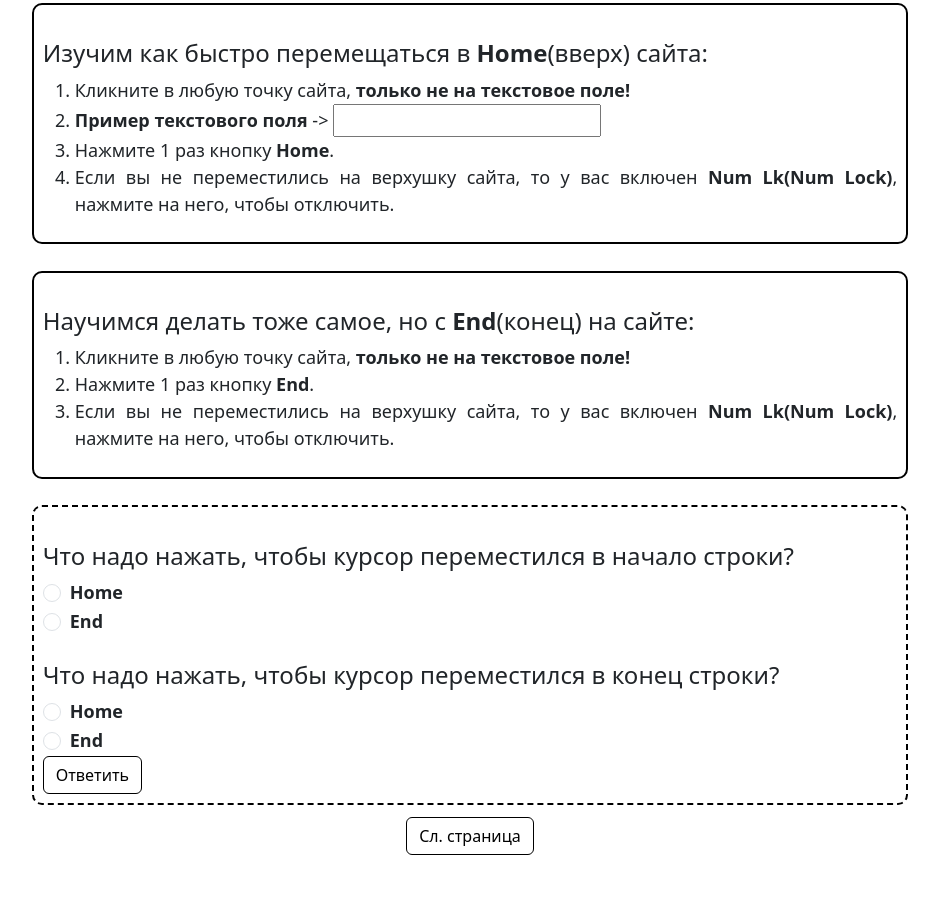
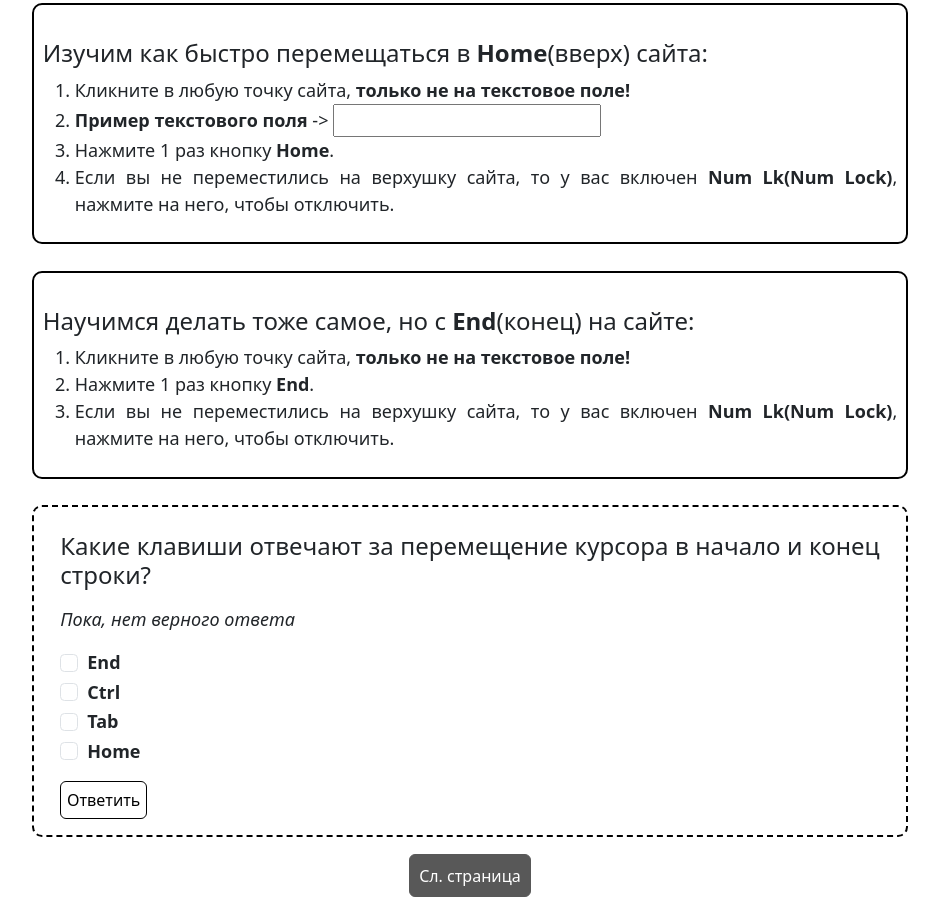
Before and after one commit to Durashca/project_9kl, a plain HTML site: page basic_keys.html in a window 1280 px wide. Shown: the part 1567-2477 px from the top of the page, without its empty margins (170-1109 px from the left). Before the commit the page ends 2435 px from the top, so only its background shows below. Drawn offline with nearby package versions, Linux system fonts and the light colour scheme.

Commit message:
lessons added

```diff
--- a/basic_keys.html
+++ b/basic_keys.html
@@ -111,34 +111,36 @@
                         </ol>
                     </div>
                     <div class="keyboard-shortcut-block dashed">
-                        <h4>Что надо нажать, чтобы курсор переместился в начало строки?</h4>
+                        <h4>Какие клавиши отвечают за перемещение курсора в начало и конец строки?</h4>
 
                         <div class="form-check">
-                            <input class="form-check-input" type="radio" name="flexRadioDefault" id="flexRadioDefault1">
-                            <label class="form-check-label" for="flexRadioDefault1">
+                            <input class="form-check-input" type="checkbox" value="" id="flexCheckDefault1">
+                            <label class="form-check-label" for="flexCheckDefault1">
+                                <b>End</b>
+                            </label>
+                        </div>
+                        <!--#2-->
+                        <div class="form-check">
+                            <input class="form-check-input" type="checkbox" value="">
+                            <label class="form-check-label" >
+                                <b>Ctrl</b>
+                            </label>
+                        </div>
+                        <!--#3-->
+                        <div class="form-check">
+                            <input class="form-check-input" type="checkbox" value="" id="flexCheckDefault">
+                            <label class="form-check-label" for="flexCheckDefault">
+                                <b>Tab</b>
+                            </label>
+                        </div>
+                        <!--#4-->
+                        <div class="form-check">
+                            <input class="form-check-input" type="checkbox" value="" id="flexCheckDefault2">
+                            <label class="form-check-label" for="flexCheckDefault2">
                                 <b>Home</b>
                             </label>
                         </div>
-                        <div class="form-check">
-                            <input class="form-check-input" type="radio" name="flexRadioDefault" id="flexRadioDefault2">
-                            <label class="form-check-label" for="flexRadioDefault2">
-                                <b>End</b>
-                            </label>
-                        </div>
 
-                        <h4>Что надо нажать, чтобы курсор переместился в конец строки?</h4>
-                        <div class="form-check">
-                            <input class="form-check-input" type="radio" name="flexRadioDefault1" id="flexRadioDefault3">
-                            <label class="form-check-label" for="flexRadioDefault3">
-                                <b>Home</b>
-                            </label>
-                        </div>
-                        <div class="form-check">
-                            <input class="form-check-input" type="radio" name="flexRadioDefault1" id="flexRadioDefault4">
-                            <label class="form-check-label" for="flexRadioDefault4">
-                                <b>End</b>
-                            </label>
-                        </div>
                         <button id="btn-task-check" class="btn btn-outline-success">Ответить</button>
                     </div>
                 </content>
@@ -160,5 +162,18 @@
 <script src="src/js/authorization_panel.js"></script>
 <script src="src/js/material.js"></script>
 <script src="src/js/material_settings.js"></script>
+<script src="/src/js/transition.js"></script>
+<script>
+    let checked = document.getElementById('flexCheckDefault1')
+    let checked2 = document.getElementById('flexCheckDefault2')
+    btn_task_check.addEventListener('click', function (){
+        if (checked.checked && checked2.checked){
+            func_tg_rmv()
+        }else {
+            func_p_wrong()
+        }
+    })
+
+</script>
 </body>
 </html>
--- a/src/css/indentation.css
+++ b/src/css/indentation.css
@@ -82,6 +82,18 @@ div.bd-callout.bd-callout-info ol > li{
     opacity: 0.5;
 }
 
+/*вопросы*/
+.form-check {
+    margin: 0.3% 0;
+}
+/*кнопки*/
+.btn {
+    padding: 0.7%;
+}
+
+
+
+
 /*зеленая карточка*/
 .bd-callout-green {
     --bd-callout-color: #6ef67d;
--- a/src/css/material/hotkeys/alignment.css
+++ b/src/css/material/hotkeys/alignment.css
@@ -7,6 +7,8 @@
 }
 .dashed {
     border-style:dashed;
+    padding: 0 3%;
+    margin-bottom: 0.5%;
 }
 
 /*условия перехода на следующую страницу*/
--- a/src/js/transition.js
+++ b/src/js/transition.js
@@ -2,11 +2,49 @@
 let btn_move_to_next = document.getElementById('createPageButton');
 /*кнопка задания*/
 let btn_task_check = document.getElementById('btn-task-check')
+/*фон*/
+let background = document.querySelector('.dashed')
+/*h4*/
+let h4 = document.querySelector('.dashed > h4')
 
-/*функция для добавления/удаления класса disabled */
-function func_tg_dis() {
-    btn_move_to_next.classList.toggle('disabled')
+/*функция для добавления класса disabled */
+function func_tg_add() {
+    btn_move_to_next.classList.add('disabled')
 }
 
 /*вызов по умолчанию*/
-func_tg_dis();
+func_tg_add();
+
+/*функция для удаления класса disabled */
+function func_tg_rmv() {
+    /*открываем переход на следующую страницу*/
+    btn_move_to_next.classList.remove('disabled')
+    /*вызываем функцию при правильном ответе*/
+    func_p_Right()
+    /*блокируем кнопку задания*/
+    btn_task_check.classList.add('disabled')
+}
+
+/*Вызываем, когда правильно прошли*/
+function func_p_Right() {
+    /*отображаем статус текстом*/
+    p.textContent = 'Все получилось'
+    /*отображаем статус фоном*/
+    background.style.background = '#e9f9e9'
+}
+
+/*Вызываем, когда правильно прошли*/
+function func_p_wrong() {
+    /*отображаем статус фоном*/
+    background.style.background = 'rgb(249 233 233)'
+}
+
+btn_task_check.style.display = 'flex';
+btn_task_check.style.margin = '2% 0';
+
+/*добавление статуса задания(по умолчанию)*/
+let p = document.createElement('p');
+p.textContent = 'Пока, нет верного ответа';
+p.style.marginLeft = '0';
+p.style.fontStyle = 'italic'
+h4.insertAdjacentElement('afterend', p); // Добавим элемент <p> после кнопки
```
Also changed, not shown: audio_errors.html (+12 -0 lines), f_keys.html (+7 -9 lines), screenshots.html (+2 -2 lines), transferring_files.html (+3 -1 lines), uninstalling_an_application.html (+13 -0 lines).
